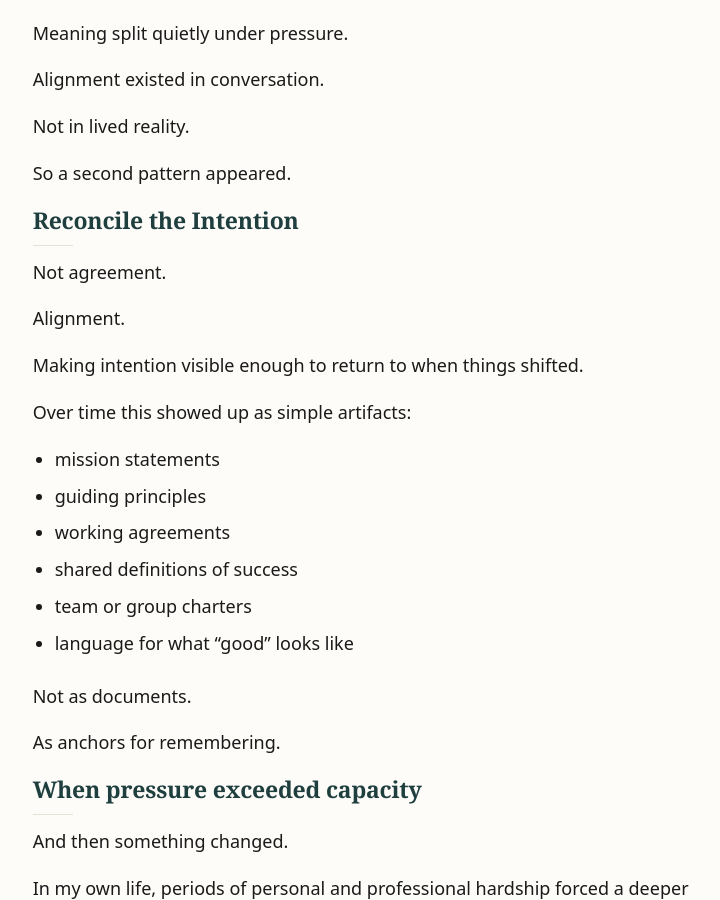
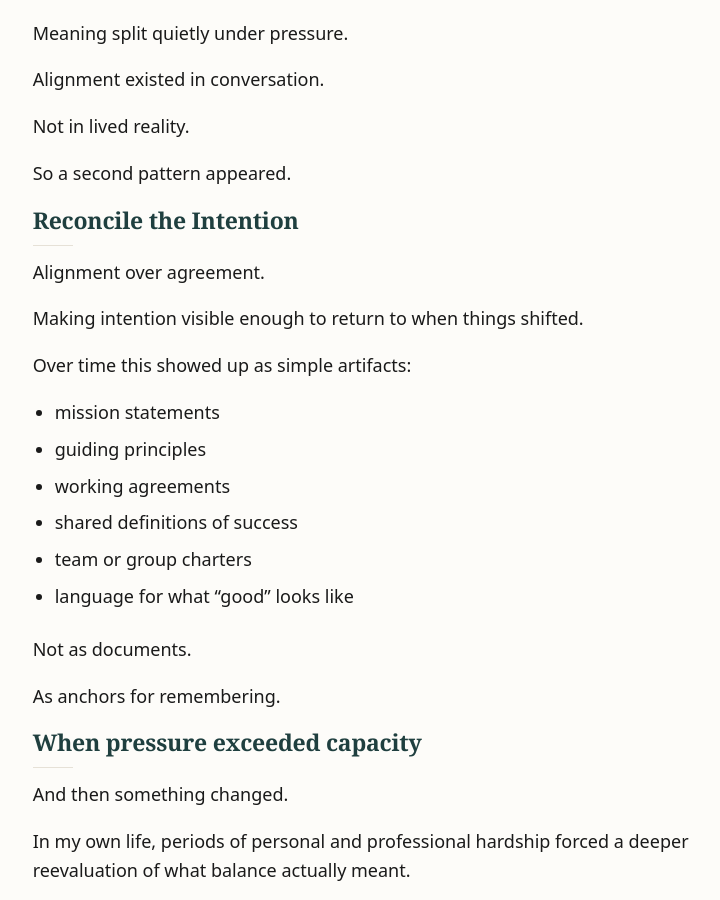
Before and after one commit to basil-family-lab/circle, a Jekyll site: the page built from origin.md, in a window 1280 px wide and 900 px high, scrolled down 3318 px. Shown: the whole window, without its empty margins (247-967 px from the left). Built offline with Jekyll 4.4.1, drawn with Linux system fonts in a browser that asks for light colours; some of the changed text lies outside the part shown.

Commit message:
refactor: origin story feedback

```diff
--- a/origin.md
+++ b/origin.md
@@ -127,9 +127,7 @@ So a second pattern appeared.
 
 ## Reconcile the Intention
 
-Not agreement.
-
-Alignment.
+Alignment over agreement.
 
 Making intention visible enough to return to when things shifted.
 
```
Also changed, not shown: other parts of origin.md (+2 -0 lines).
